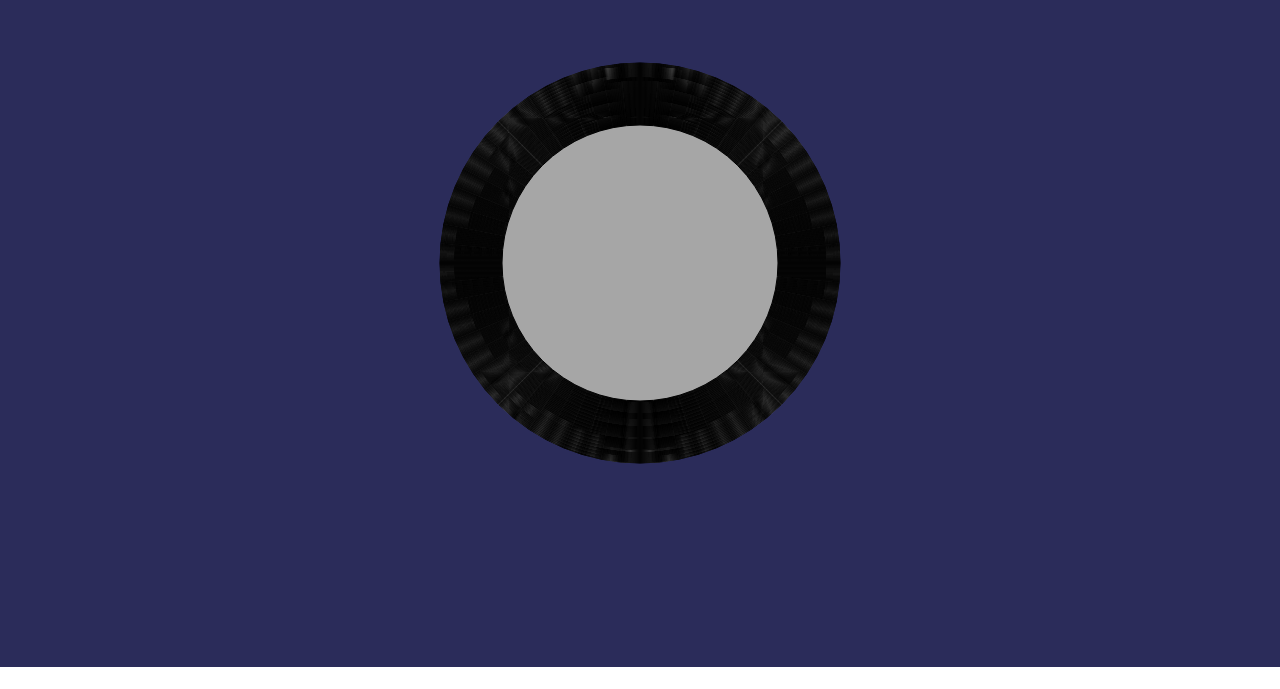
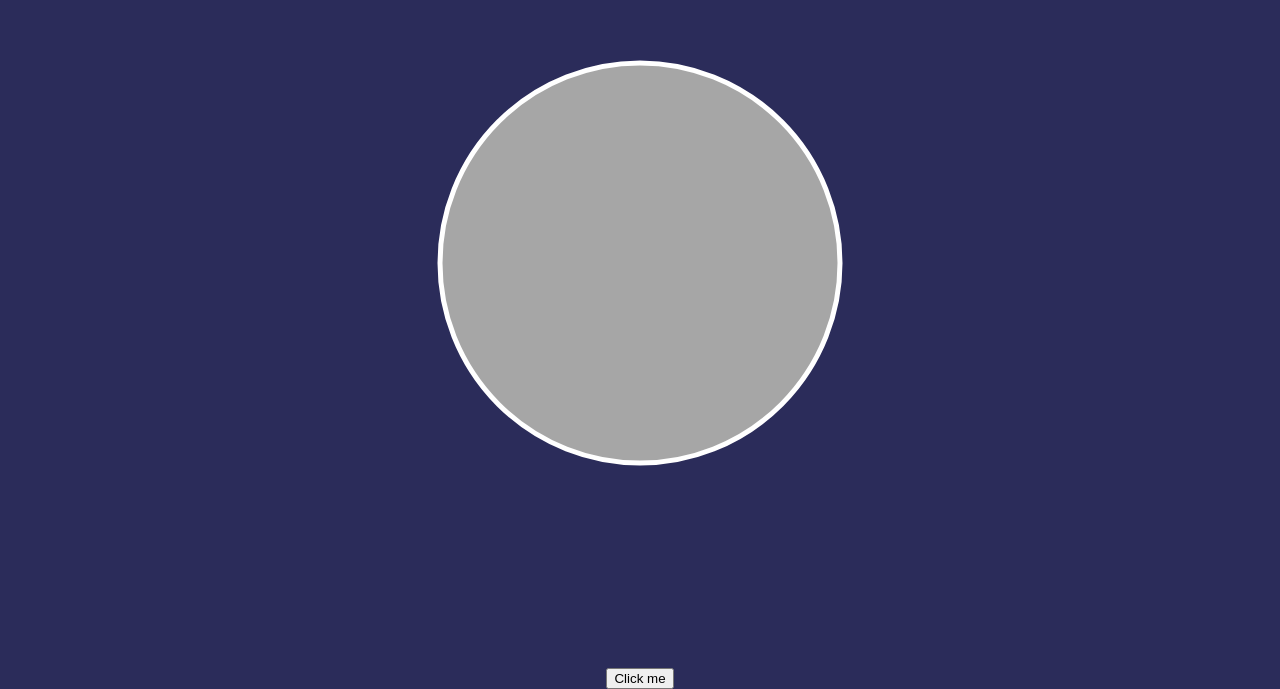
Before and after one commit to GiuliaPassoni/deep-breath, a React (Create React App) app: page / in a window 1280 px wide. Shown: the part 137-826 px from the top of the page. Before the commit the page ends 804 px from the top, so only its background shows below. Built offline with nearby package versions, Linux system fonts and the light colour scheme; the HTML template or start-up script is replaced by a standard one.

Commit message:
feat: added pulse function.

```diff
--- a/src/components/Circle.tsx
+++ b/src/components/Circle.tsx
@@ -1,6 +1,6 @@
 import React, {useEffect, useRef} from "react";
 import {select} from "d3";
-import {drawCircle} from "../utils/drawCircle";
+import {drawCircle, pulseCircle} from "../utils/drawCircle";
 
 
 const width:number = window.innerWidth
@@ -13,13 +13,14 @@ export function Circle(){
             .attr('width', width)
             .attr('height', height)
 
-        drawCircle(svgRef, 'firstCircle', false)
+        drawCircle(svgRef, 'firstCircle')
     },)
 
 
     return (
         <div>
             <svg ref={svgRef}/>
+            <button onClick={()=>{pulseCircle(svgRef, 'firstCircle')}}>Click me</button>
         </div>
     );
 }
--- a/src/utils/drawCircle.ts
+++ b/src/utils/drawCircle.ts
@@ -1,31 +1,34 @@
 import React from "react";
 import {min, select} from "d3";
 
-export function drawCircle(svgRef: React.MutableRefObject<SVGSVGElement | null>, circleId: string, increase: Boolean){
+export function drawCircle(svgRef: React.MutableRefObject<SVGSVGElement | null>, circleId: string){
     const svg = svgRef.current
-    let time:number = 0
+    const circle = select(svg).append('circle')
+        .attr('id', `${circleId}`)
+        .attr('cx', '50%')
+        .attr('cy', '50%')
+        .attr('stroke','white')
+        .attr("stroke-width", 5)
+        .attr('r', 200)
+        .style('fill', '#a6a6a6');
 
-    let myTimerCounter: number=0
+    return circle
+}
 
-    const myInterval: NodeJS.Timer = setInterval(()=>{
-        let timeIncrease: number = time*2, timeDecrease: number = time*.5
-        console.log('timeIncrease', timeIncrease, 'timeDecrease', timeDecrease)
-        let minRadius: number = 2, maxRadius: number = 200,
-            radius: number = increase ? minRadius : maxRadius
+export function pulseCircle(svgRef: React.MutableRefObject<SVGSVGElement | null>, circleId:string){
+    const circleIdSelector:string = 'circle#'+circleId
+    // const svg = svgRef.current
+    // let circle = svg.select(circleIdSelector)
+    let circle = select(`${circleIdSelector}`)
 
-        myTimerCounter += 1
-        if(myTimerCounter === 250){
-            clearInterval(myInterval)
-        }else {
-            select(svg).append('circle')
-                .attr('id', `${circleId}`)
-                .attr('cx', '50%')
-                .attr('cy', '50%')
-                .attr('stroke','black')
-                .attr('r', increase ? radius*time : radius-time)
-                .style('fill', '#a6a6a6');
-        }
-        time+=.25
-        console.log('time', time)
-    }, time)
+    circle.transition()
+        .duration(5000)
+        .attr("stroke-width", 20)
+        .attr('stroke', 'red')
+        .attr("r", 300)
+        .transition()
+        .duration(5000)
+        .attr('stroke-width', 0.5)
+        .attr("r", 200)
+        .ease()
 }
```
